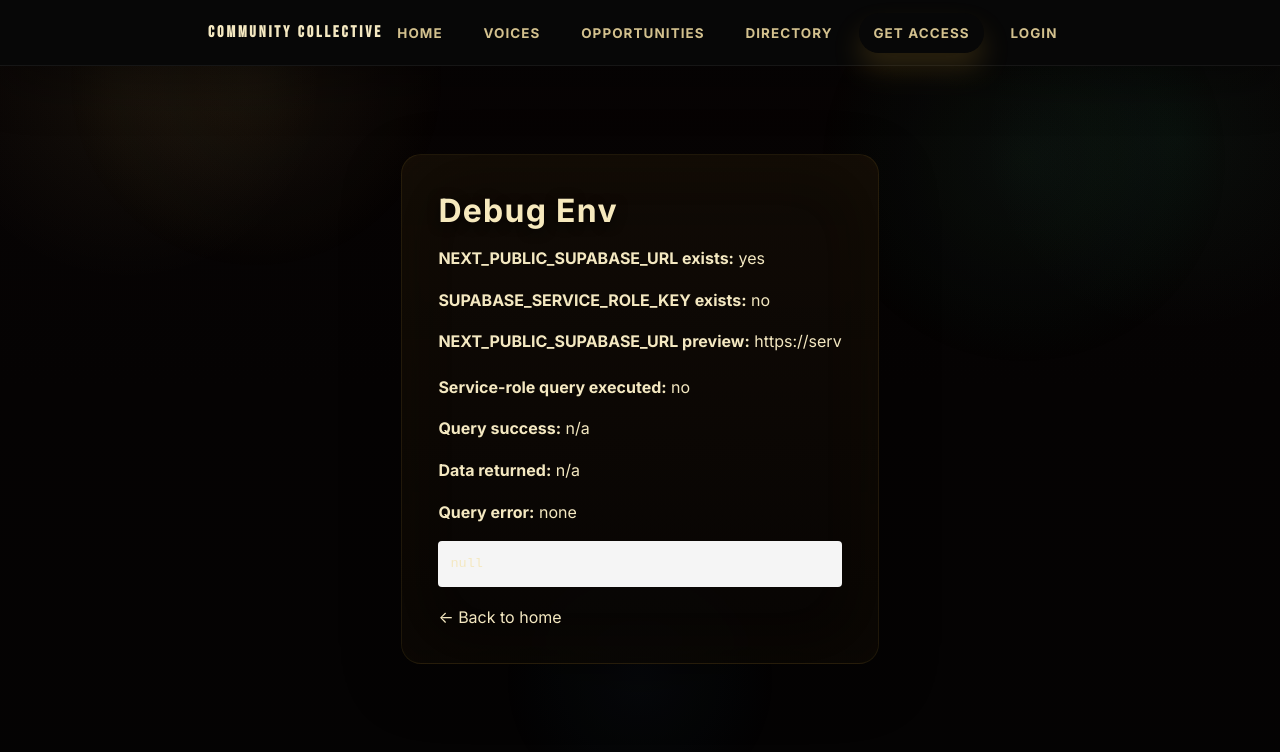
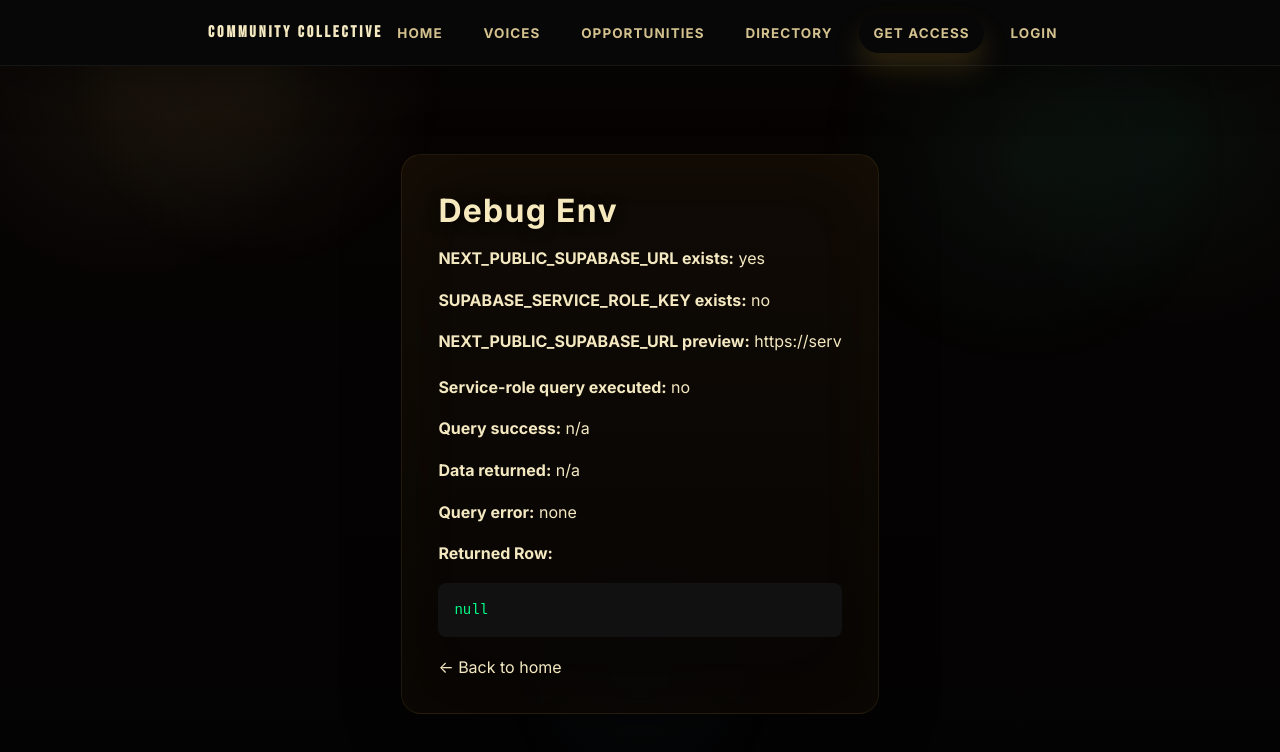
Before and after one commit to communitycollective00/community-collective, a Next.js app: page /debug-env in a window 1280 px wide. Shown: the top 752 px of the page. Built offline with nearby package versions, Linux system fonts and the light colour scheme; no server answers.

Commit message:
Style debug-env JSON output and add returned row label

```diff
--- a/app/debug-env/page.tsx
+++ b/app/debug-env/page.tsx
@@ -43,7 +43,18 @@ export default async function DebugEnvPage() {
           <p><strong>Query success:</strong> {supabaseUrlExists && serviceRoleKeyExists ? (querySuccess ? "yes" : "no") : "n/a"}</p>
           <p><strong>Data returned:</strong> {supabaseUrlExists && serviceRoleKeyExists ? (dataReturned ? "yes" : "no") : "n/a"}</p>
           <p><strong>Query error:</strong> {queryError ?? "none"}</p>
-          <pre style={{ whiteSpace: "pre-wrap", wordWrap: "break-word", fontSize: "0.85rem", backgroundColor: "#f5f5f5", padding: "0.75rem", borderRadius: "4px" }}>
+          <p><strong>Returned Row:</strong></p>
+          <pre
+            style={{
+              background: "#111",
+              color: "#00ff88",
+              padding: "1rem",
+              borderRadius: "8px",
+              overflowX: "auto",
+              whiteSpace: "pre-wrap",
+              fontSize: "14px",
+            }}
+          >
             {JSON.stringify(data, null, 2)}
           </pre>
         </div>
```
